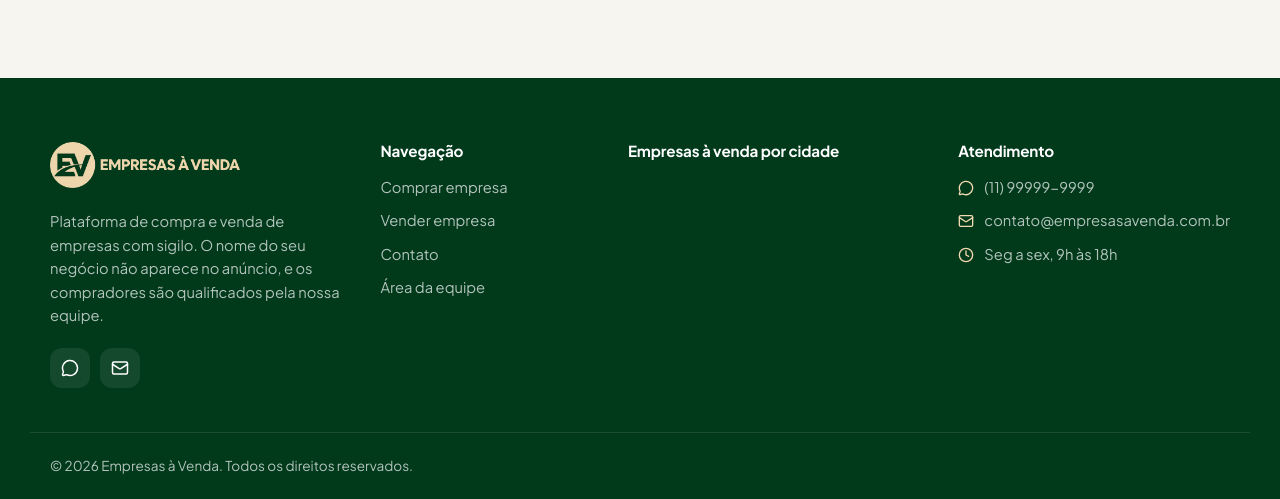
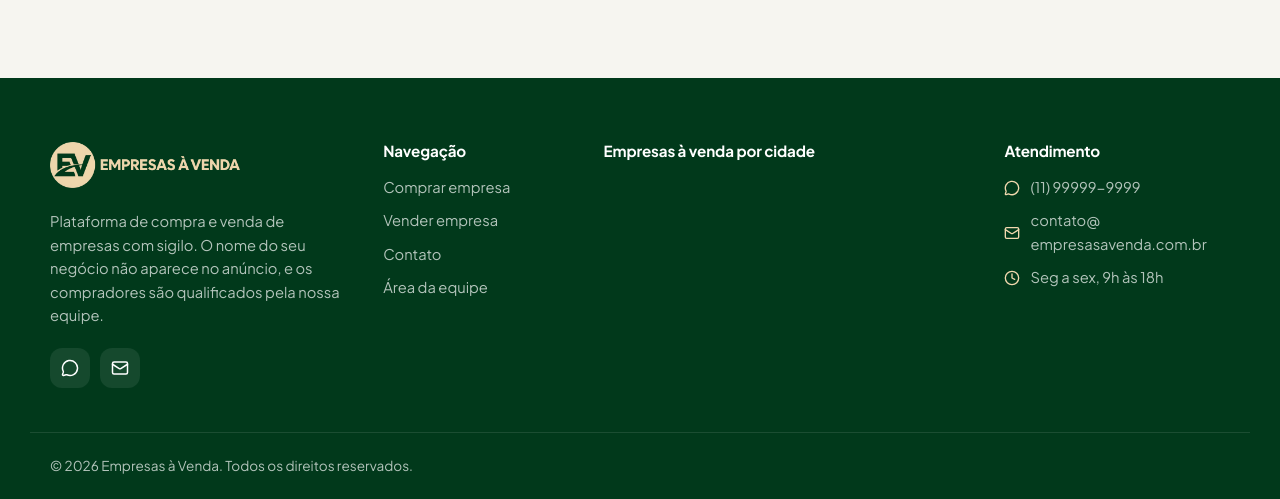
Before and after one commit to Blackhole0627/plataforma-venda-empresas, a PHP site: page / in a window 1280 px wide. Shown: the part 4600-5099 px from the top of the page. Run offline with PHP 8.4, Linux system fonts and the light colour scheme; data that the repository does not hold is empty; some libraries are stand-ins or nearby versions.

Commit message:
Footer: even spacing in the city list, email breaks after the @ on narrow columns

```diff
--- a/assets/css/style.css
+++ b/assets/css/style.css
@@ -440,14 +440,15 @@ a.contact-card:hover { border-color: var(--brand); color: var(--ink); transform:
 
 /* ---------- footer ---------- */
 .site-footer { background: var(--ink); color: rgba(255, 255, 255, .7); padding-top: 64px; margin-top: 0; }
-.footer-grid { display: grid; grid-template-columns: 1.4fr 1fr 1.4fr 1fr; gap: 40px; padding-bottom: 44px; }
+.footer-grid { display: grid; grid-template-columns: 1.3fr .8fr 1.6fr 1fr; gap: 40px; padding-bottom: 44px; }
 .footer-brand p { margin: 16px 0 20px; font-size: .92rem; max-width: 340px; }
 .site-footer h4 { color: #fff; font-size: .95rem; margin-bottom: 16px; }
 .site-footer ul { list-style: none; padding: 0; margin: 0; display: grid; gap: 10px; font-size: .92rem; }
 .site-footer a { color: rgba(255, 255, 255, .7); }
 .site-footer a:hover { color: #f2d9af; }
-.footer-cities ul { grid-template-columns: 1fr 1fr; gap: 8px 16px; }
+.footer-cities ul { grid-template-columns: 1fr 1fr; gap: 8px 20px; white-space: nowrap; }
 .footer-contact li { display: flex; align-items: center; gap: 10px; }
+.footer-contact svg { flex-shrink: 0; }
 .footer-contact svg { color: #f2d9af; width: 16px; height: 16px; }
 .footer-social { display: flex; gap: 10px; }
 .footer-social a { width: 40px; height: 40px; border-radius: 12px; background: rgba(255, 255, 255, .08); display: grid; place-items: center; color: #fff; }
--- a/inc/view.php
+++ b/inc/view.php
@@ -117,7 +117,7 @@ function site_footer(): void
     </ul></div>
     <div><h4>Atendimento</h4><ul class="footer-contact">
       <li><?= ic('message-circle') . h(cfg('whatsapp_label')) ?></li>
-      <li><?= ic('mail') . h(cfg('email')) ?></li>
+      <li><?= ic('mail') ?><span><?= str_replace('@', '@<wbr>', h(cfg('email'))) ?></span></li>
       <li><?= ic('clock') . h(cfg('horario')) ?></li>
     </ul></div>
   </div>
```
